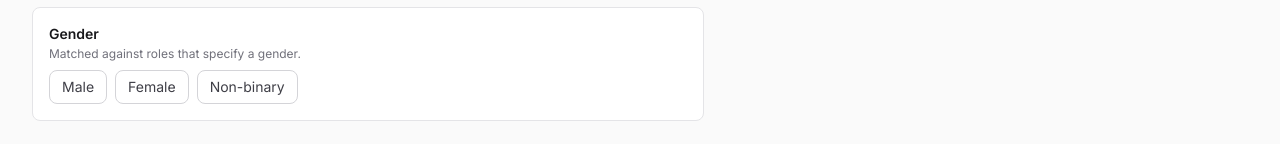
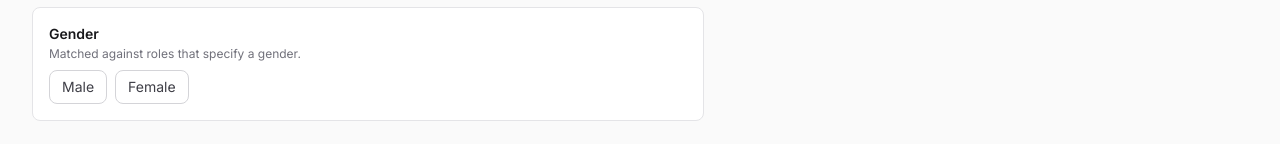
Before and after one commit to trippinsoft/gigdock-web, a Next.js app: page /profile in a window 1280 px wide. Shown: the part 432-576 px from the top of the page. Built offline with nearby package versions, Linux system fonts and the light colour scheme; no server answers; the database is empty.

Commit message:
Drop Non-binary from the selectable gender options
Removed from GENDER_OPTIONS (filter chip) and GENDERS (profile
editor). canonGender's non-binary synonyms stay untouched for
compatibility with older free-text extractions.

```diff
--- a/src/app/profile/page.tsx
+++ b/src/app/profile/page.tsx
@@ -28,7 +28,6 @@ const OTHER_MARKETS = [
 const GENDERS = [
   { value: "male", label: "Male" },
   { value: "female", label: "Female" },
-  { value: "non-binary", label: "Non-binary" },
 ];
 
 const UNIONS = [
--- a/src/components/FilterChips.tsx
+++ b/src/components/FilterChips.tsx
@@ -76,7 +76,6 @@ const WORK_DATE_OPTIONS = [
 const GENDER_OPTIONS = [
   { value: "male", label: "Male" },
   { value: "female", label: "Female" },
-  { value: "non-binary", label: "Non-binary" },
 ];
 
 const UNION_OPTIONS = [
```
